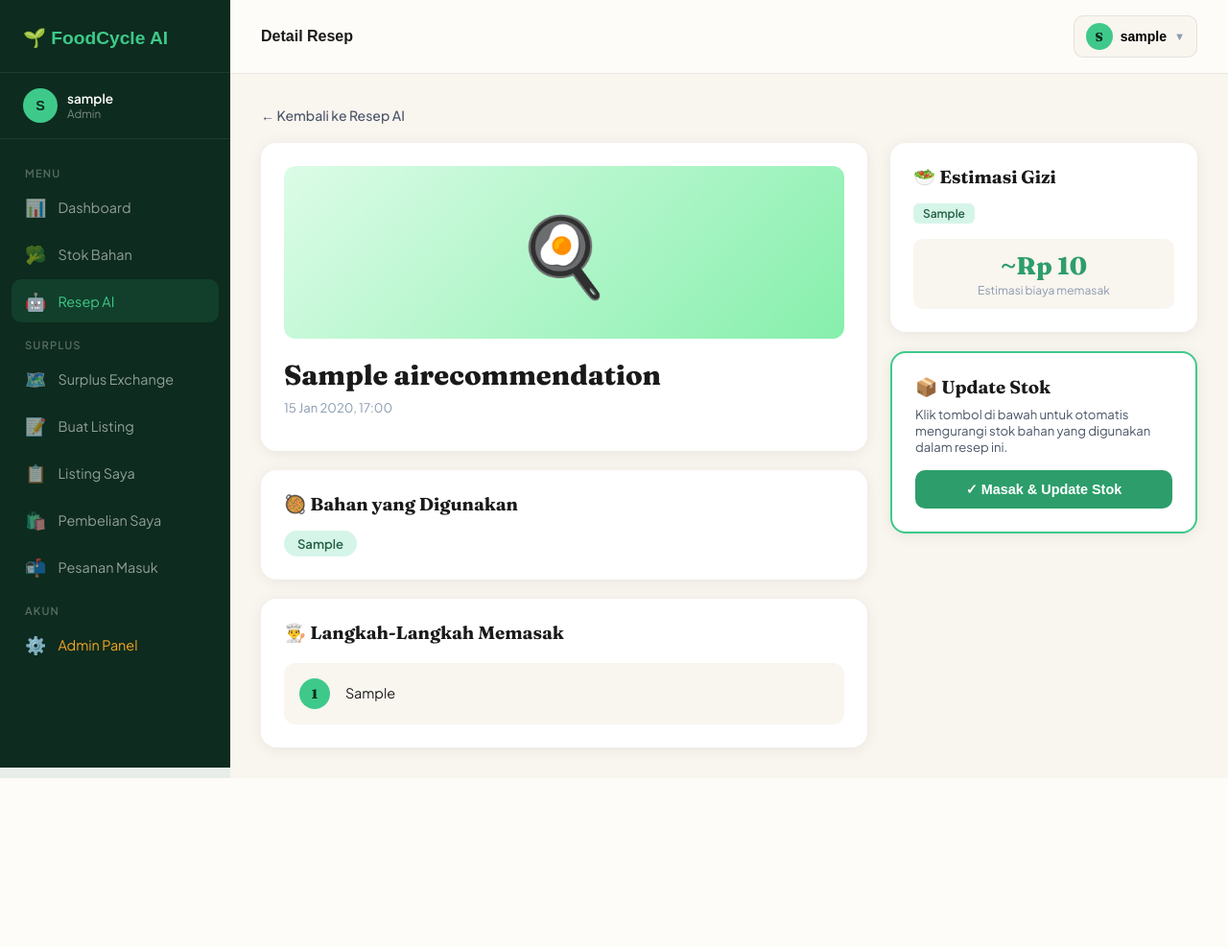
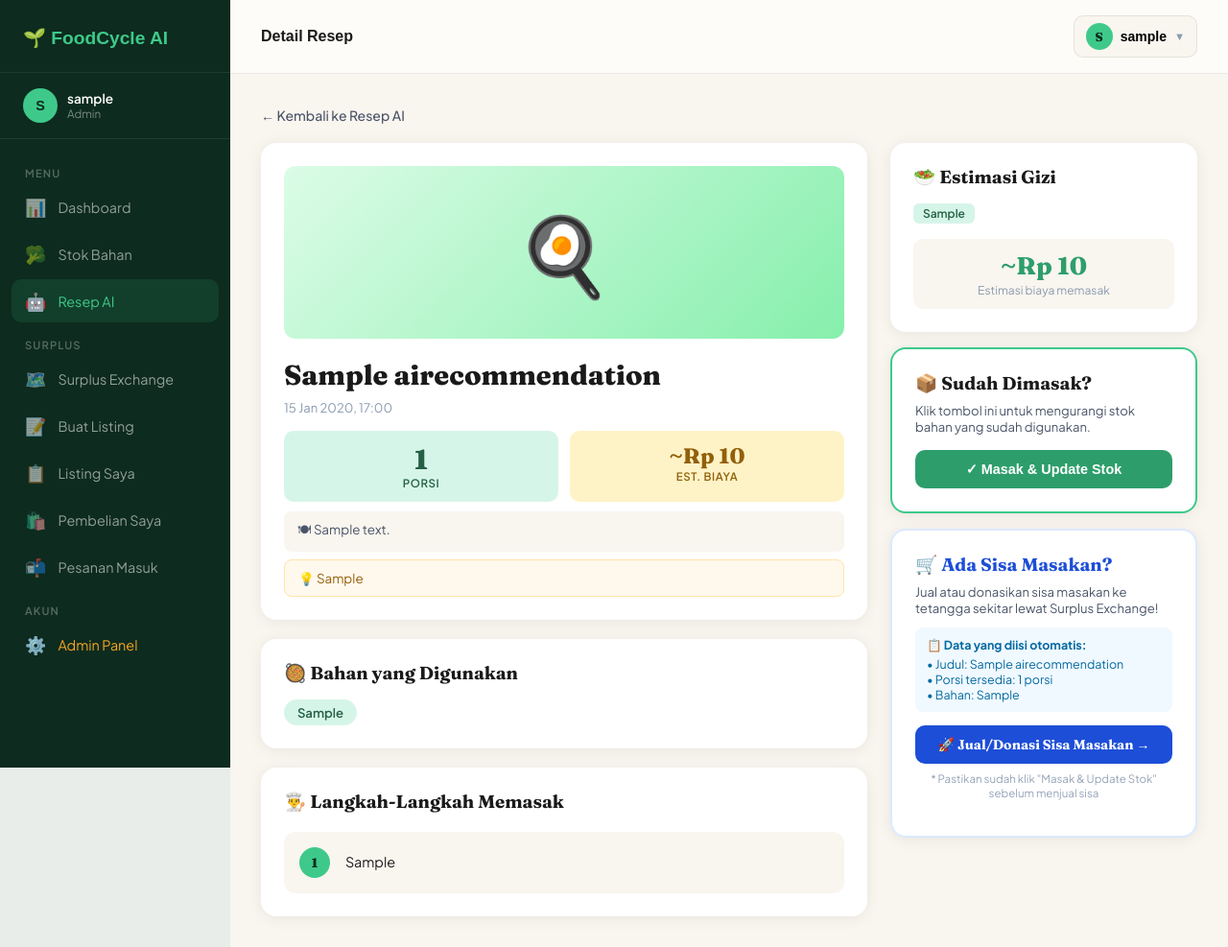
Before and after one commit to askashahira/FoodCycle_AI-Kelompok5, a Django app: page /resep/detail/1/ in a window 1280 px wide. Shown: the whole page at 96% size. Before the commit the page ends 811 px from the top, so only its background shows below. Run offline with Django 5.2, Linux system fonts and the light colour scheme; a user stored in the database is signed in; tables that the repository leaves empty hold one stand-in row (values such as "Sample post"); parts of the project's set-up code (start-up, migrations or seed data) failed here and were passed over.

Commit message:
penambahan fitur jual langsung setelah generate resep

```diff
--- a/food/models.py
+++ b/food/models.py
@@ -40,6 +40,9 @@ class AIRecommendation(models.Model):
     instructions = models.TextField()
     nutrition_estimate = models.TextField()
     price_estimate = models.DecimalField(max_digits=10, decimal_places=2, null=True, blank=True)
+    servings = models.IntegerField(default=2)
+    servings_description = models.CharField(max_length=200, blank=True)
+    leftover_potential = models.CharField(max_length=300, blank=True)
     generated_at = models.DateTimeField(auto_now_add=True)
 
     def __str__(self):
--- a/food/views.py
+++ b/food/views.py
@@ -193,9 +193,12 @@ def recipe_view(request):
                         instructions=recipe.get('instructions', ''),
                         nutrition_estimate=recipe.get('nutrition_estimate', ''),
                         price_estimate=recipe.get('price_estimate', 0),
+                        servings=recipe.get('servings', 2),
+                        servings_description=recipe.get('servings_description', ''),
+                        leftover_potential=recipe.get('leftover_potential', ''),
                     )
                     saved_recipes.append(saved)
-                recipes = saved_recipes  # ← ini yang berubah, sekarang list of objects bukan dict
+                recipes = saved_recipes
             else:
                 error = 'Gagal generate resep. Coba lagi!'
 
@@ -216,20 +219,36 @@ def recipe_detail_view(request, pk):
     from .models import AIRecommendation
     recipe = get_object_or_404(AIRecommendation, pk=pk, user=request.user)
 
+    # Parse langkah masak di views, bukan di template
+    steps = []
+    if recipe.instructions:
+        parts = recipe.instructions.split('Langkah')
+        for part in parts:
+            part = part.strip()
+            if part:
+                # Hapus angka di depan seperti "1:" atau "1 :"
+                import re
+                clean = re.sub(r'^\d+\s*[:.]?\s*', '', part).strip()
+                if clean:
+                    steps.append(clean)
+
     if request.method == 'POST':
-        # Update stok bahan yang dipakai
-        ingredient_names = [i.strip().lower() for i in recipe.ingredients_used.split(',')]
-        updated = []
-        for name in ingredient_names:
-            items = FoodItem.objects.filter(
-                user=request.user,
-                name__icontains=name
-            )
-            for item in items:
-                item.quantity = max(0, item.quantity - 1)
-                item.save()
-                updated.append(item.name)
-        messages.success(request, f'Stok diperbarui: {", ".join(updated) if updated else "tidak ada bahan cocok"}')
-        return redirect('food_list')
+        action = request.POST.get('action')
+        if action == 'update_stock':
+            import re
+            ingredient_names = [i.strip().lower() for i in recipe.ingredients_used.split(',')]
+            updated = []
+            for name in ingredient_names:
+                clean_name = re.sub(r'\(.*?\)', '', name).strip()
+                items = FoodItem.objects.filter(user=request.user, name__icontains=clean_name)
+                for item in items:
+                    item.quantity = max(0, float(item.quantity) - 1)
+                    item.save()
+                    updated.append(item.name)
+            messages.success(request, f'✅ Stok berhasil diperbarui! Sekarang kamu bisa jual sisa masakan.')
+            return redirect('recipe_detail', pk=pk)  # ← tetap di halaman ini
 
-    return render(request, 'food/recipe_detail.html', {'recipe': recipe})
+    return render(request, 'food/recipe_detail.html', {
+        'recipe': recipe,
+        'steps': steps,
+    })
--- a/surplus/urls.py
+++ b/surplus/urls.py
@@ -13,4 +13,5 @@ urlpatterns = [
     path('review/<int:pk>/', views.give_review_view, name='give_review'),
     path('pesanan-masuk/', views.my_orders_view, name='my_orders'),
     path('pesanan-masuk/<int:pk>/aksi/', views.order_action_view, name='order_action'),
+    path('dari-resep/<int:recipe_pk>/', views.surplus_create_from_recipe_view, name='surplus_create_from_recipe'),
 ]
--- a/templates/food/recipe_detail.html
+++ b/templates/food/recipe_detail.html
@@ -18,6 +18,30 @@
             </div>
             <h1 style="font-size:1.8rem; font-weight:800; margin-bottom:8px;">{{ recipe.recipe_name }}</h1>
             <p style="font-size:.82rem; color:var(--text-light);">{{ recipe.generated_at|date:"d M Y, H:i" }}</p>
+
+            <!-- Info Porsi -->
+            {% if recipe.servings %}
+            <div style="display:flex; gap:12px; margin-top:16px; flex-wrap:wrap;">
+                <div style="background:var(--green-100); border-radius:10px; padding:12px 16px; text-align:center; flex:1; min-width:80px;">
+                    <div style="font-family:'Fraunces',serif; font-size:1.8rem; font-weight:800; color:var(--green-700);">{{ recipe.servings }}</div>
+                    <div style="font-size:.72rem; color:var(--green-700); font-weight:600; text-transform:uppercase; letter-spacing:.05em;">Porsi</div>
+                </div>
+                <div style="background:#fef3c7; border-radius:10px; padding:12px 16px; text-align:center; flex:1; min-width:80px;">
+                    <div style="font-family:'Fraunces',serif; font-size:1.4rem; font-weight:800; color:#92600a;">~Rp {{ recipe.price_estimate|floatformat:0 }}</div>
+                    <div style="font-size:.72rem; color:#92600a; font-weight:600; text-transform:uppercase; letter-spacing:.05em;">Est. Biaya</div>
+                </div>
+            </div>
+            {% if recipe.servings_description %}
+            <div style="margin-top:10px; padding:10px 14px; background:var(--cream); border-radius:8px; font-size:.84rem; color:var(--text-mid);">
+                🍽 {{ recipe.servings_description }}
+            </div>
+            {% endif %}
+            {% if recipe.leftover_potential %}
+            <div style="margin-top:8px; padding:10px 14px; background:#fff8ed; border:1px solid #ffe4a8; border-radius:8px; font-size:.84rem; color:#92600a;">
+                💡 {{ recipe.leftover_potential }}
+            </div>
+            {% endif %}
+            {% endif %}
         </div>
 
         <!-- Bahan yang digunakan -->
@@ -36,13 +60,11 @@
         <div class="card">
             <h3 style="margin-bottom:20px;">👨‍🍳 Langkah-Langkah Memasak</h3>
             <div id="steps-container"></div>
-            <!-- Fallback kalau JS mati -->
             <noscript>
                 <div style="white-space:pre-line; line-height:1.8; color:var(--text-mid); font-size:.9rem;">
                     {{ recipe.instructions }}
                 </div>
             </noscript>
-            <!-- Data mentah disimpan di hidden element, diparse JS -->
             <div id="raw-instructions" style="display:none;">{{ recipe.instructions }}</div>
         </div>
     </div>
@@ -50,7 +72,7 @@
     <!-- ── Kanan ── -->
     <div>
         <!-- Nutrisi & Harga -->
-        <div class="card" style="margin-bottom:20px;">
+        <div class="card" style="margin-bottom:16px;">
             <h3 style="margin-bottom:16px;">🥗 Estimasi Gizi</h3>
             <div style="display:flex; flex-wrap:wrap; gap:8px; margin-bottom:16px;">
                 {% for info in recipe.nutrition_estimate.split %}
@@ -66,24 +88,46 @@
         </div>
 
         <!-- Update Stok -->
-        <div class="card" style="border:2px solid var(--green-400);">
-            <h3 style="margin-bottom:8px;">📦 Update Stok</h3>
+        <div class="card" style="margin-bottom:16px; border:2px solid var(--green-400);">
+            <h3 style="margin-bottom:8px;">📦 Sudah Dimasak?</h3>
             <p style="font-size:.82rem; color:var(--text-mid); margin-bottom:16px;">
-                Klik tombol di bawah untuk otomatis mengurangi stok bahan yang digunakan dalam resep ini.
+                Klik tombol ini untuk mengurangi stok bahan yang sudah digunakan.
             </p>
             <form method="post">
                 {% csrf_token %}
+                <input type="hidden" name="action" value="update_stock">
                 <button type="submit" class="btn-green" style="width:100%; text-align:center;"
                     onclick="return confirm('Update stok bahan yang digunakan?')">
                     ✓ Masak & Update Stok
                 </button>
             </form>
         </div>
+
+        <!-- Jual Sisa Masakan -->
+        <div class="card" style="border:2px solid #dbeafe;">
+            <h3 style="margin-bottom:8px; color:#1d4ed8;">🛒 Ada Sisa Masakan?</h3>
+            <p style="font-size:.82rem; color:var(--text-mid); margin-bottom:12px;">
+                Jual atau donasikan sisa masakan ke tetangga sekitar lewat Surplus Exchange!
+            </p>
+            <div style="background:#f0f9ff; border-radius:8px; padding:10px 12px; margin-bottom:14px; font-size:.78rem; color:#0369a1;">
+                <div style="font-weight:700; margin-bottom:4px;">📋 Data yang diisi otomatis:</div>
+                <div>• Judul: {{ recipe.recipe_name }}</div>
+                <div>• Porsi tersedia: {{ recipe.servings|default:"2" }} porsi</div>
+                <div>• Bahan: {{ recipe.ingredients_used|truncatechars:50 }}</div>
+            </div>
+           <a href="{% url 'surplus_create_from_recipe' recipe.pk %}"
+            style="display:block; text-align:center; background:#1d4ed8; color:white; padding:11px; border-radius:10px; text-decoration:none; font-weight:700; font-size:.875rem; font-family:'Fraunces',serif;"
+            onclick="return confirm('Pastikan kamu sudah memasak dan ada sisa. Lanjut buat listing?')">
+                🚀 Jual/Donasi Sisa Masakan →
+            </a>
+            <p style="font-size:.72rem; color:#94a3b8; text-align:center; margin-top:8px;">
+                * Pastikan sudah klik "Masak & Update Stok" sebelum menjual sisa
+            </p>
+        </div>
     </div>
 </div>
 
 <script>
-// Parse instructions dan render sebagai step cards
 (function() {
     var raw = document.getElementById('raw-instructions').textContent.trim();
     var container = document.getElementById('steps-container');
@@ -93,28 +137,19 @@
         return;
     }
 
-    // Coba split by "Langkah N" atau baris baru berganda atau nomor "1." "2." dll
     var steps = [];
 
-    // Pattern 1: "Langkah 1", "Langkah 2", dst
     if (raw.match(/langkah\s+\d+/i)) {
         steps = raw.split(/langkah\s+\d+[:\.\s]*/i).filter(function(s) { return s.trim(); });
-    }
-    // Pattern 2: "1.", "2.", dst di awal baris
-    else if (raw.match(/^\s*\d+\./m)) {
+    } else if (raw.match(/^\s*\d+\./m)) {
         steps = raw.split(/\n?\s*\d+\.\s+/).filter(function(s) { return s.trim(); });
-    }
-    // Pattern 3: split per baris kosong (paragraf)
-    else if (raw.includes('\n\n')) {
+    } else if (raw.includes('\n\n')) {
         steps = raw.split(/\n\n+/).filter(function(s) { return s.trim(); });
-    }
-    // Fallback: split per baris
-    else {
+    } else {
         steps = raw.split('\n').filter(function(s) { return s.trim(); });
     }
 
     if (steps.length === 0) {
-        // Fallback: tampilkan as-is
         container.innerHTML = '<div style="white-space:pre-line; line-height:1.8; color:var(--text-mid); font-size:.9rem;">' + raw + '</div>';
         return;
     }
```
Also changed, not shown: food/services.py (+7 -4 lines), surplus/views.py (+32 -0 lines), templates/surplus/form_from_recipe.html (added, +82 -0 lines), food/migrations/0003_airecommendation_leftover_potential_and_more.py (added).
